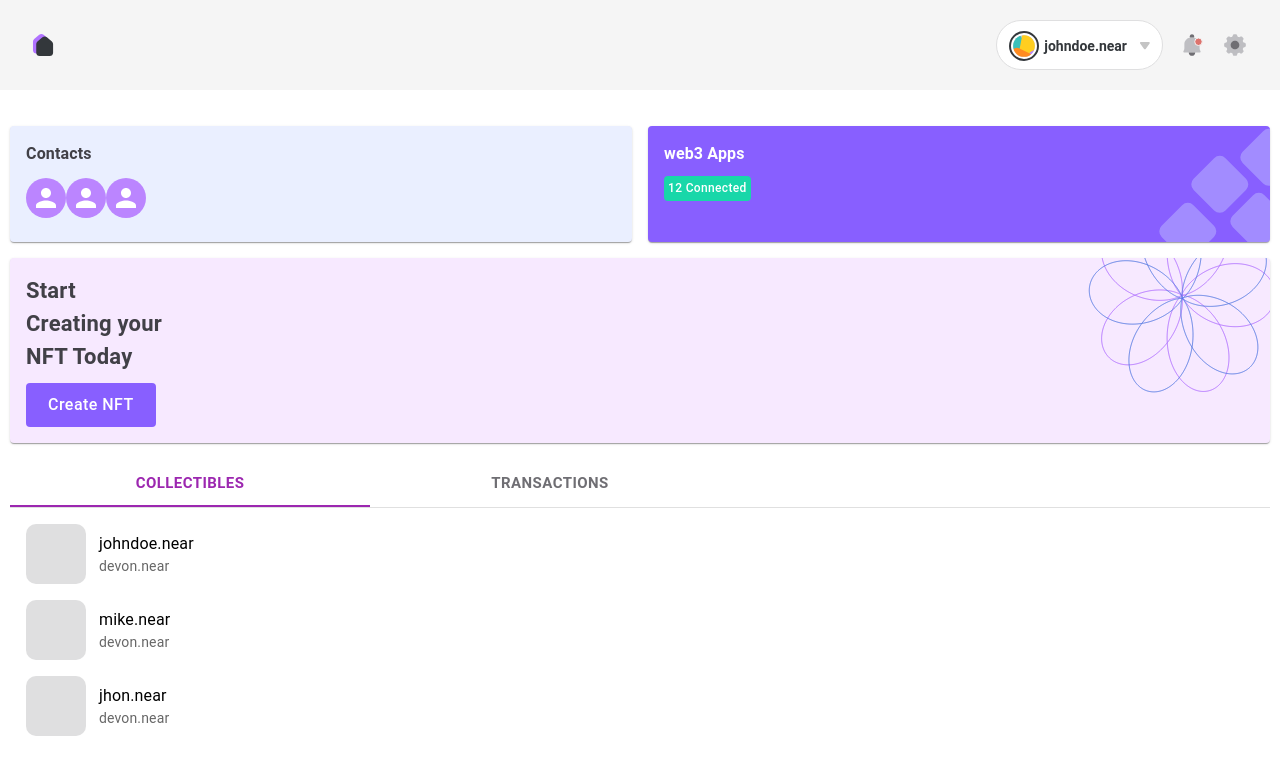
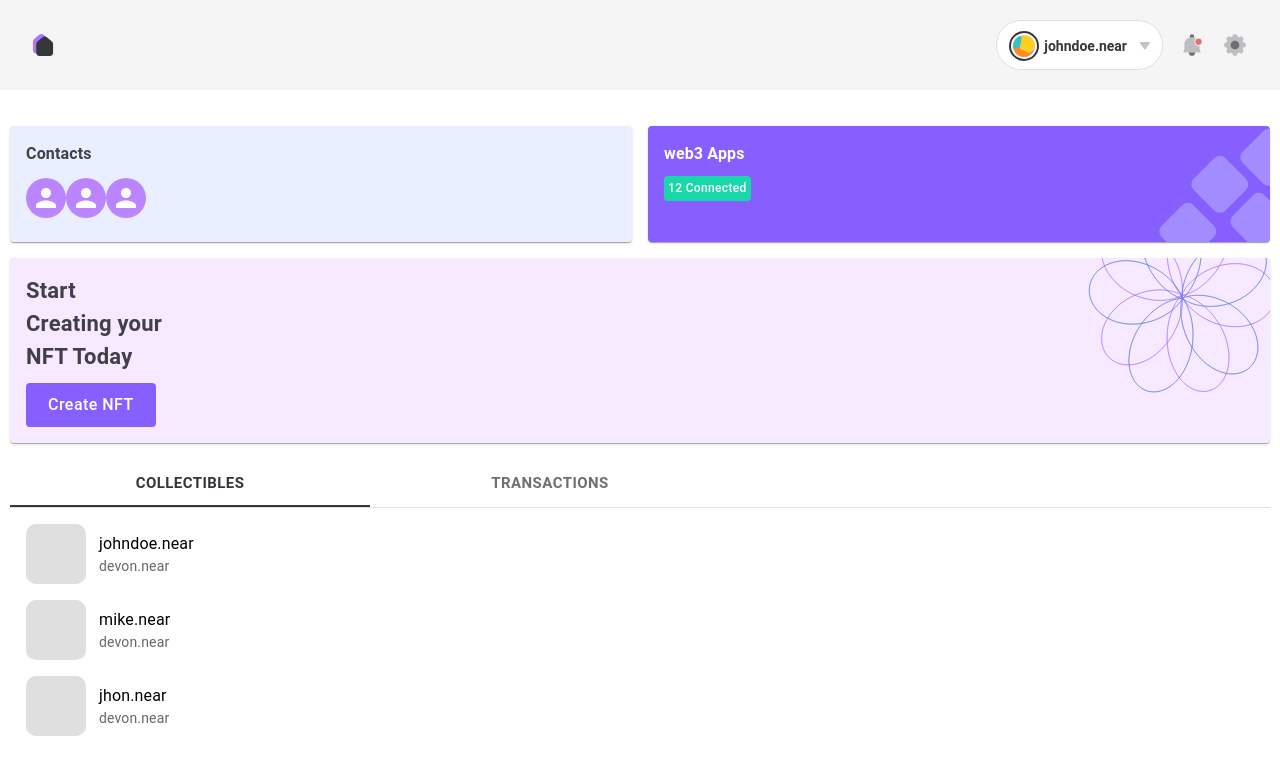
Before and after one commit to SahilGupta1988/Primelab, a Next.js app: page / in a window 1280 px wide. Shown: the top 774 px of the page. Built offline with nearby package versions, Linux system fonts and the light colour scheme.

Commit message:
tabs color

```diff
--- a/src/pages/index.tsx
+++ b/src/pages/index.tsx
@@ -20,6 +20,7 @@ const Home = () => {
   ) => {
     setValue(newValue);
   };
+  const style=".MuiButtonBase-root.Mui-selected{color:#33373B;}"
   return (
     <div>
       <Head>
@@ -58,9 +59,11 @@ const Home = () => {
           <Grid item xs={12}>
             <TabContext value={value}>
               <Box sx={{ borderBottom: 1, borderColor: "divider" }}>
+                <style>{style}</style>
                 <TabList
                   onChange={handleChange}
                   aria-label="lab API tabs example"
+                  TabIndicatorProps={{style: {background:'#33373B'}}}
                 >
                   <Tab
                     sx={{ flex: "auto", fontWeight: "600", fontSize: "15px", color: "#6F6E73", }}
```
